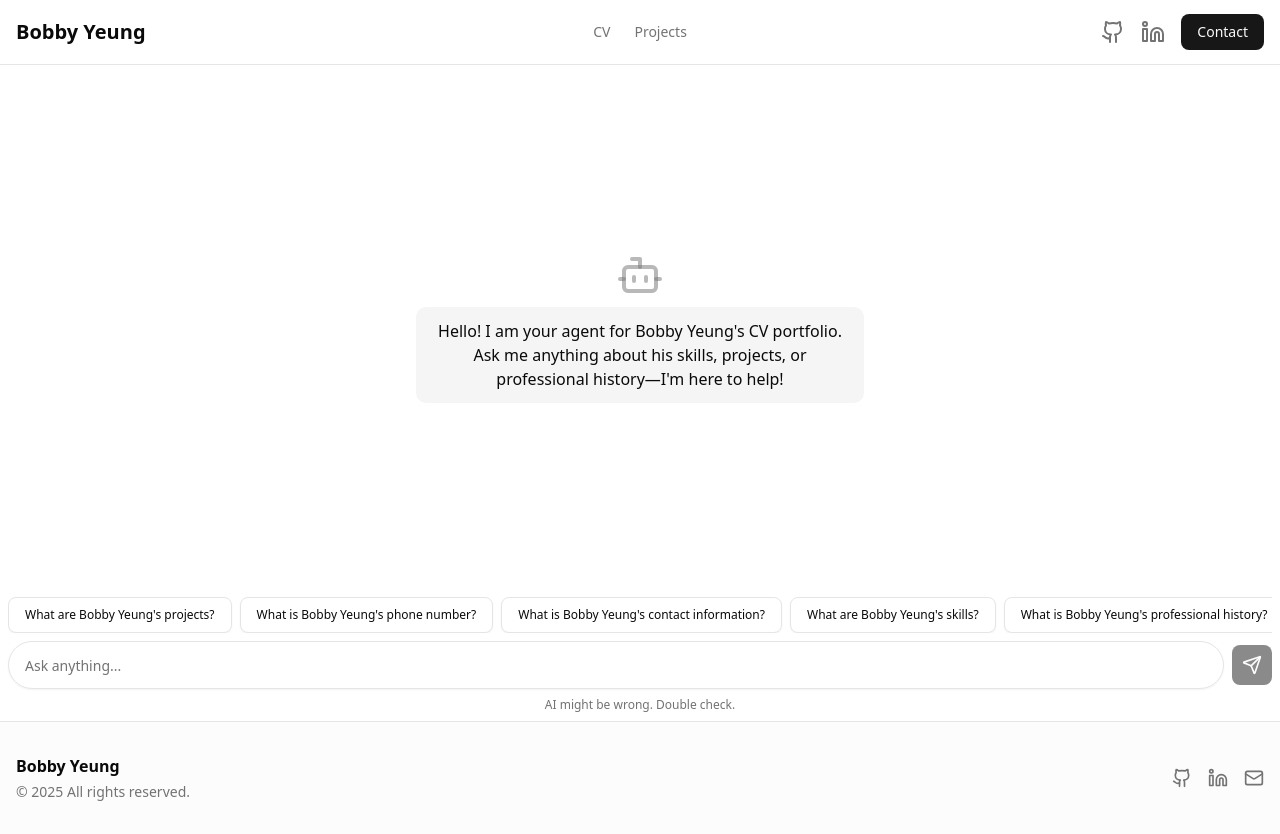
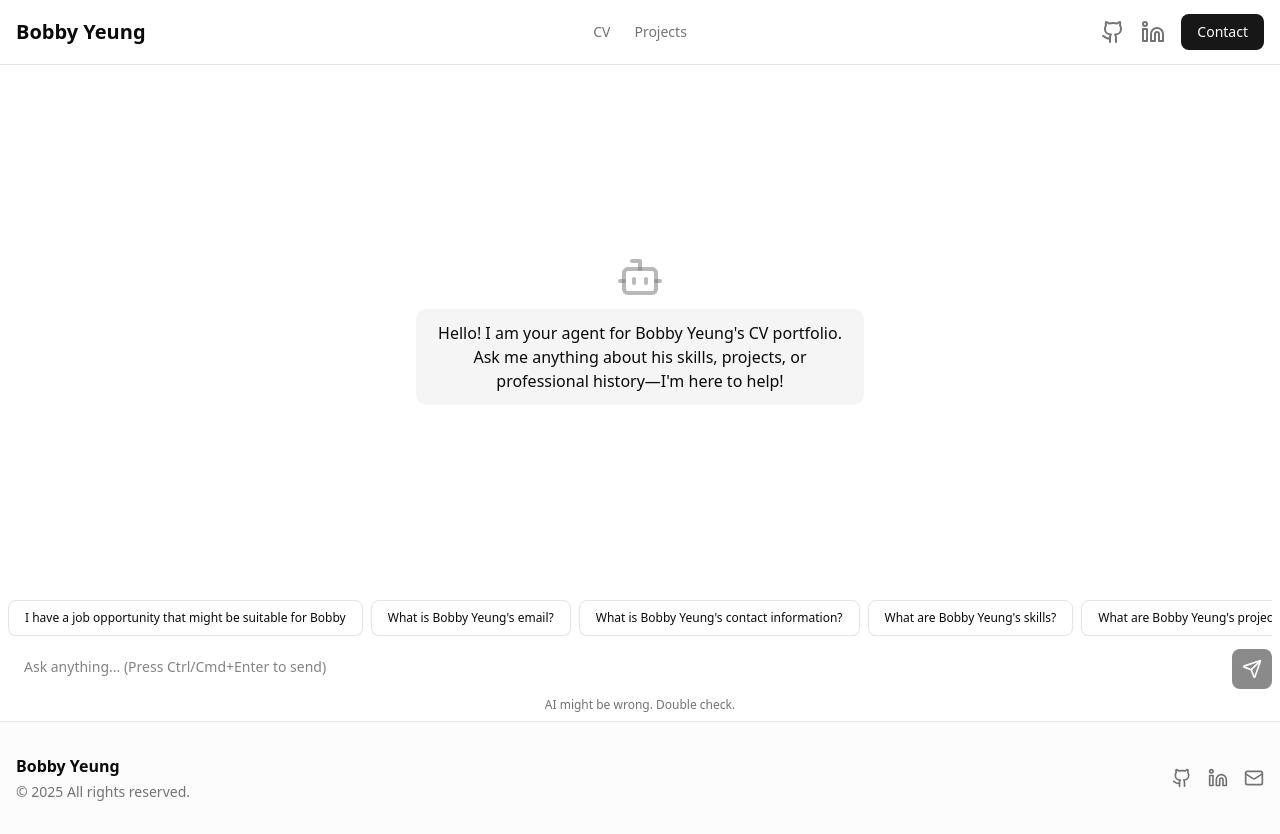
Before and after one commit to bobbyyng/portfolio, a Next.js app: page /chat in a window 1280 px wide. Built offline with nearby package versions, Linux system fonts and the light colour scheme.

Commit message:
Add createOpportunity tool to chat API for recording job opportunities. Update chat interface to prompt for company details when job openings are mentioned, enhancing proactive engagement. Implement textarea auto-resizing for improved user experience.

```diff
--- a/app/api/chat/route.ts
+++ b/app/api/chat/route.ts
@@ -9,6 +9,7 @@ import { getProfileTool } from "@/lib/tools/get-profile.tool";
 import { getContactTool } from "@/lib/tools/get-contact.tool";
 import { sendDiscordMsg } from "@/lib/send-discord-msg";
 import { searchProjectTool } from "@/lib/tools/get-project.tool";
+import { createOpportunityTool } from "@/lib/tools/create-opportunity.tool";
 
 const xai = createXai({
   apiKey: process.env.XAI_API_KEY,
@@ -31,11 +32,14 @@ export async function POST(req: Request) {
       Dont use table to display the information, use lists or paragraphs instead.
 
       If asking about money, please answer in Hong Kong Dollars (HKD) and dont less than 30000 Salary
+
+      IMPORTANT: When someone mentions a job opening, position opportunity, or recruitment opportunity, proactively ask for their company name, role description (JD), contact person name, and email address. Once you have collected all this information, use the create_opportunity tool to record it. This helps Bobby follow up on potential opportunities and shows your proactive business value.
     `,
     tools: {
       get_profile: getProfileTool,
       get_contact: getContactTool,
       search_project: searchProjectTool,
+      create_opportunity: createOpportunityTool,
     },
     stopWhen: stepCountIs(5),
     messages: convertToModelMessages(messages),
--- a/app/chat/page.tsx
+++ b/app/chat/page.tsx
@@ -3,7 +3,6 @@
 import { useChat } from "@ai-sdk/react";
 import { DefaultChatTransport } from "ai";
 import { useState, useEffect, useRef } from "react";
-import { Input } from "@/components/ui/input";
 import { Button } from "@/components/ui/button";
 import { Send, Bot } from "lucide-react";
 import ReactMarkdown from "react-markdown";
@@ -21,6 +20,7 @@ const EXAMPLE_MESSAGES = [
   "What is Bobby Yeung's contact information?",
   "What is Bobby Yeung's email?",
   "What is Bobby Yeung's phone number?",
+  "I have a job opportunity that might be suitable for Bobby",
 ];
 
 function useStableRandomizedMessages(messages: string[]) {
@@ -43,6 +43,7 @@ export default function Page() {
   const [streamingText, setStreamingText] = useState("");
   const [isStreaming, setIsStreaming] = useState(true);
   const messagesContainerRef = useRef<HTMLDivElement>(null);
+  const textareaRef = useRef<HTMLTextAreaElement>(null);
 
   const { messages, sendMessage, status } = useChat({
     transport: new DefaultChatTransport({
@@ -85,8 +86,25 @@ export default function Page() {
         parts: [{ type: "text", text: input }],
       });
       setInput("");
+      // Reset textarea height
+      if (textareaRef.current) {
+        textareaRef.current.style.height = "auto";
+      }
     }
   };
+
+  // Auto adjust textarea height
+  useEffect(() => {
+    if (textareaRef.current) {
+      textareaRef.current.style.height = "auto";
+      const scrollHeight = textareaRef.current.scrollHeight;
+      const maxHeight = 200; // Max height in pixels
+      textareaRef.current.style.height = `${Math.min(
+        scrollHeight,
+        maxHeight
+      )}px`;
+    }
+  }, [input]);
 
   // NEW: Handle clicking on example message button
   const handleExampleClick = async (message: string) => {
@@ -245,20 +263,29 @@ export default function Page() {
             )
           )}
         </div>
-        <div className="flex gap-2 items-center">
-          <Input
+        <div className="flex gap-2 items-end">
+          <textarea
+            ref={textareaRef}
             value={input}
             onChange={(e) => setInput(e.target.value)}
             onKeyDown={async (e) => {
-              if (e.key === "Enter" && !e.shiftKey) {
+              // Ctrl/Cmd + Enter to send
+              if (e.key === "Enter" && (e.ctrlKey || e.metaKey)) {
                 e.preventDefault();
                 await handleSend();
               }
+              // Enter alone will create a new line (default behavior)
             }}
-            placeholder="Ask anything..."
+            placeholder="Ask anything... (Press Ctrl/Cmd+Enter to send)"
             disabled={status === "submitted" || status === "streaming"}
-            className="flex-1 rounded-full text-xs px-4 py-3 h-12"
-            style={{ fontSize: "0.875rem", minHeight: "2.25rem" }}
+            className="flex-1 rounded-lg text-xs px-4 py-3 resize-none overflow-y-auto"
+            style={{
+              fontSize: "0.875rem",
+              minHeight: "2.25rem",
+              maxHeight: "200px",
+              lineHeight: "1.5",
+            }}
+            rows={1}
           />
           <Button
             onClick={handleSend}
--- /dev/null
+++ b/lib/tools/create-opportunity.tool.ts
@@ -0,0 +1,58 @@
+import { tool } from "ai";
+import { z } from "zod";
+import { sendDiscordMsg } from "@/lib/send-discord-msg";
+
+export const createOpportunityTool = tool({
+  name: "create_opportunity",
+  description:
+    "Create and record a job opportunity or lead. Use this when someone mentions a job opening, position, or opportunity. Collect company name, role description (JD), contact person name, and email. This helps Bobby follow up on potential opportunities.",
+  inputSchema: z.object({
+    companyName: z
+      .string()
+      .describe("The name of the company offering the opportunity"),
+    roleDescription: z
+      .string()
+      .describe("Job description, role title, or position details (JD)"),
+    contactName: z
+      .string()
+      .describe("Name of the contact person or recruiter"),
+    contactEmail: z
+      .string()
+      .email()
+      .describe("Email address of the contact person"),
+  }),
+  execute: async ({ companyName, roleDescription, contactName, contactEmail }) => {
+    const timestamp = new Date().toISOString();
+    const message = `🎯 **New Opportunity Created**
+
+**Company:** ${companyName}
+**Role/Position:** ${roleDescription}
+**Contact Person:** ${contactName}
+**Email:** ${contactEmail}
+**Timestamp:** ${timestamp}
+
+---
+*This opportunity was automatically recorded from the portfolio chat.*`;
+
+    const success = await sendDiscordMsg(message);
+
+    if (success) {
+      return {
+        success: true,
+        message: "Opportunity has been successfully recorded and sent.",
+        details: {
+          companyName,
+          roleDescription,
+          contactName,
+          contactEmail,
+          timestamp,
+        },
+      };
+    } else {
+      return {
+        success: false,
+        message: "Failed to send opportunity. Please try again later.",
+      };
+    }
+  },
+});
```
